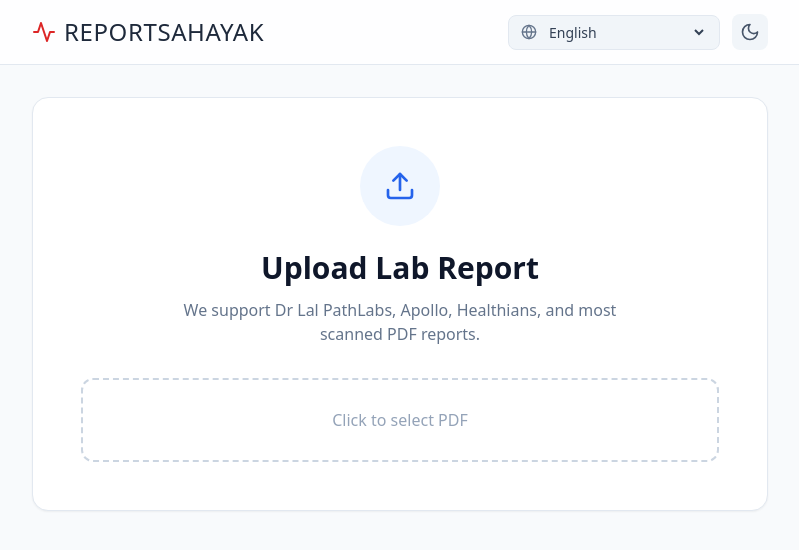
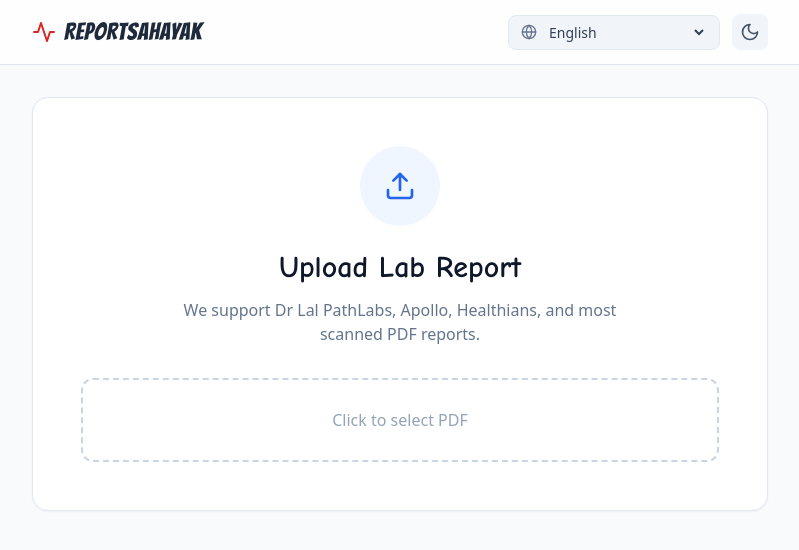
Before and after one commit to dhruwalkushwaha/ReportSahayak-frontend, a Next.js app: page / in a window 1280 px wide. Shown: the top 550 px of the page, without its empty margins (240-1039 px from the left). Built offline with nearby package versions, Linux system fonts and the light colour scheme.

Commit message:
Fix production build by not fetching fonts at build time

```diff
--- a/src/app/layout.tsx
+++ b/src/app/layout.tsx
@@ -3,19 +3,6 @@
 import type { Metadata } from "next";
 import { Providers } from "./providers";
 import "./globals.css";
-import { Bangers, Comic_Neue } from "next/font/google";
-
-// --- Load Fonts Globally Here ---
-const bangers = Bangers({
-  subsets: ["latin"],
-  weight: "400",
-  variable: "--font-bangers",
-});
-const comicNeue = Comic_Neue({
-  subsets: ["latin"],
-  weight: ["400", "700"],
-  variable: "--font-comic-neue",
-});
 
 export const metadata: Metadata = {
   title: "ReportSahayak",
@@ -29,8 +16,27 @@
 }) {
   return (
     <html lang="en" suppressHydrationWarning>
-      {/* Apply the font variables to the entire application */}
-      <body className={`${bangers.variable} ${comicNeue.variable}`}>
+      <head>
+        {/*
+          Load display fonts at runtime via the browser instead of at build time.
+          The previous setup used `next/font/google`, which fetches Google Fonts
+          during `next build`. On Vercel/CI with restricted network that throws
+          NextFontError and the deploy fails. Loading them here keeps production
+          builds fully network-independent while preserving the look; the Tailwind
+          font stacks (see tailwind.config.js) provide graceful fallbacks offline.
+        */}
+        <link rel="preconnect" href="https://fonts.googleapis.com" />
+        <link
+          rel="preconnect"
+          href="https://fonts.gstatic.com"
+          crossOrigin="anonymous"
+        />
+        <link
+          href="https://fonts.googleapis.com/css2?family=Bangers&family=Comic+Neue:wght@400;700&display=swap"
+          rel="stylesheet"
+        />
+      </head>
+      <body>
         <Providers>{children}</Providers>
       </body>
     </html>
--- a/tailwind.config.js
+++ b/tailwind.config.js
@@ -7,7 +7,15 @@
     "./src/app/**/*.{js,ts,jsx,tsx,mdx}",
   ],
   theme: {
-    extend: {},
+    extend: {
+      // Wire up the `font-bangers` / `font-comic` utilities used in the UI.
+      // These reference the fonts loaded in app/layout.tsx and fall back to
+      // system fonts so the app still renders sensibly without network access.
+      fontFamily: {
+        bangers: ['Bangers', 'Impact', 'Haettenschweiler', 'system-ui', 'cursive'],
+        comic: ['"Comic Neue"', '"Comic Sans MS"', 'ui-rounded', 'system-ui', 'cursive'],
+      },
+    },
   },
   plugins: [],
 };
```
